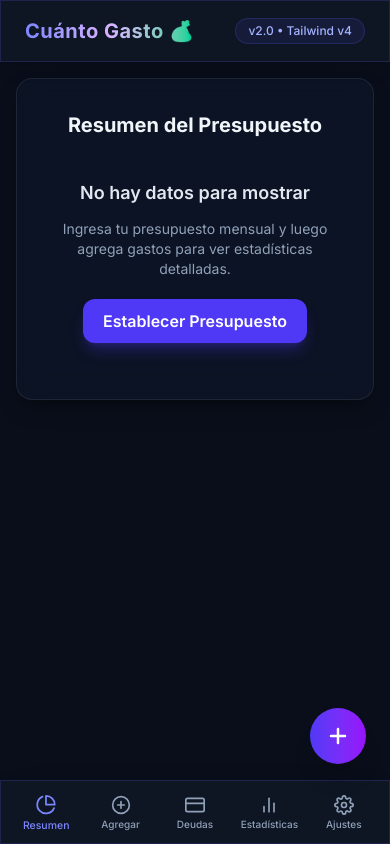
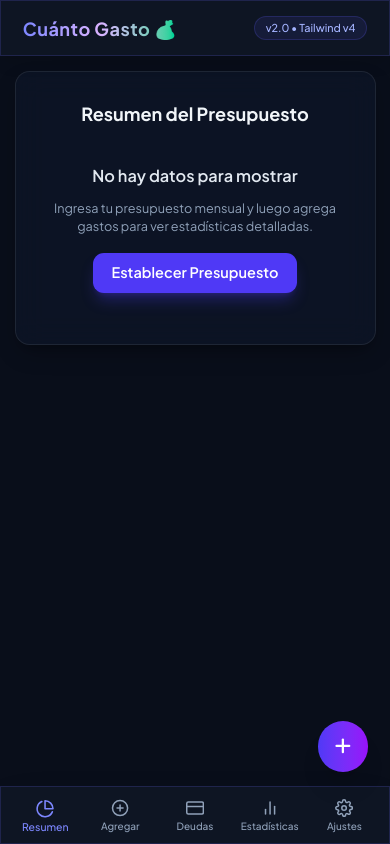
Before and after one commit to faqcjs/cuanto-gasto-app, a React (Vite) app: page / in a window 390 px wide. Built offline with nearby package versions, Linux system fonts and the light colour scheme.

Commit message:
style: update font-family to Plus Jakarta Sans and adjust mobile font-size scaling

```diff
--- a/index.html
+++ b/index.html
@@ -12,7 +12,7 @@
     <!-- Google Fonts -->
     <link rel="preconnect" href="https://fonts.googleapis.com">
     <link rel="preconnect" href="https://fonts.gstatic.com" crossorigin>
-    <link href="https://fonts.googleapis.com/css2?family=Montserrat:wght@400;500;600;700&family=Poppins:wght@300;400;500;600;700&display=swap" rel="stylesheet">
+    <link href="https://fonts.googleapis.com/css2?family=Plus+Jakarta+Sans:wght@400;500;600;700;800&family=Outfit:wght@500;600;700;800&display=swap" rel="stylesheet">
   </head>
   <body>
     <div id="root"></div>
--- a/src/App.css
+++ b/src/App.css
@@ -1,19 +1,31 @@
-@import url('https://fonts.googleapis.com/css2?family=Inter:wght@300;400;500;600;700&family=Outfit:wght@400;500;600;700&display=swap');
+@import url('https://fonts.googleapis.com/css2?family=Plus+Jakarta+Sans:wght@400;500;600;700;800&family=Outfit:wght@500;600;700;800&display=swap');
 @import "tailwindcss";
 
 @theme {
   --color-indigo-glow: rgba(99, 102, 241, 0.4);
-  --font-heading: 'Outfit', sans-serif;
-  --font-body: 'Inter', sans-serif;
+  --font-heading: 'Outfit', 'Plus Jakarta Sans', sans-serif;
+  --font-body: 'Plus Jakarta Sans', sans-serif;
+  --font-sans: 'Plus Jakarta Sans', sans-serif;
 }
 
 :root {
   color-scheme: dark;
 }
 
+html {
+  font-size: 14.5px;
+  font-family: 'Plus Jakarta Sans', -apple-system, BlinkMacSystemFont, 'Segoe UI', Roboto, sans-serif;
+}
+
+@media (min-width: 640px) {
+  html {
+    font-size: 16px;
+  }
+}
+
 body {
   margin: 0;
-  font-family: 'Inter', -apple-system, BlinkMacSystemFont, 'Segoe UI', Roboto, Oxygen, Ubuntu, Cantarell, sans-serif;
+  font-family: 'Plus Jakarta Sans', -apple-system, BlinkMacSystemFont, 'Segoe UI', Roboto, sans-serif;
   -webkit-font-smoothing: antialiased;
   -moz-osx-font-smoothing: grayscale;
   background-color: #090e1a;
```
